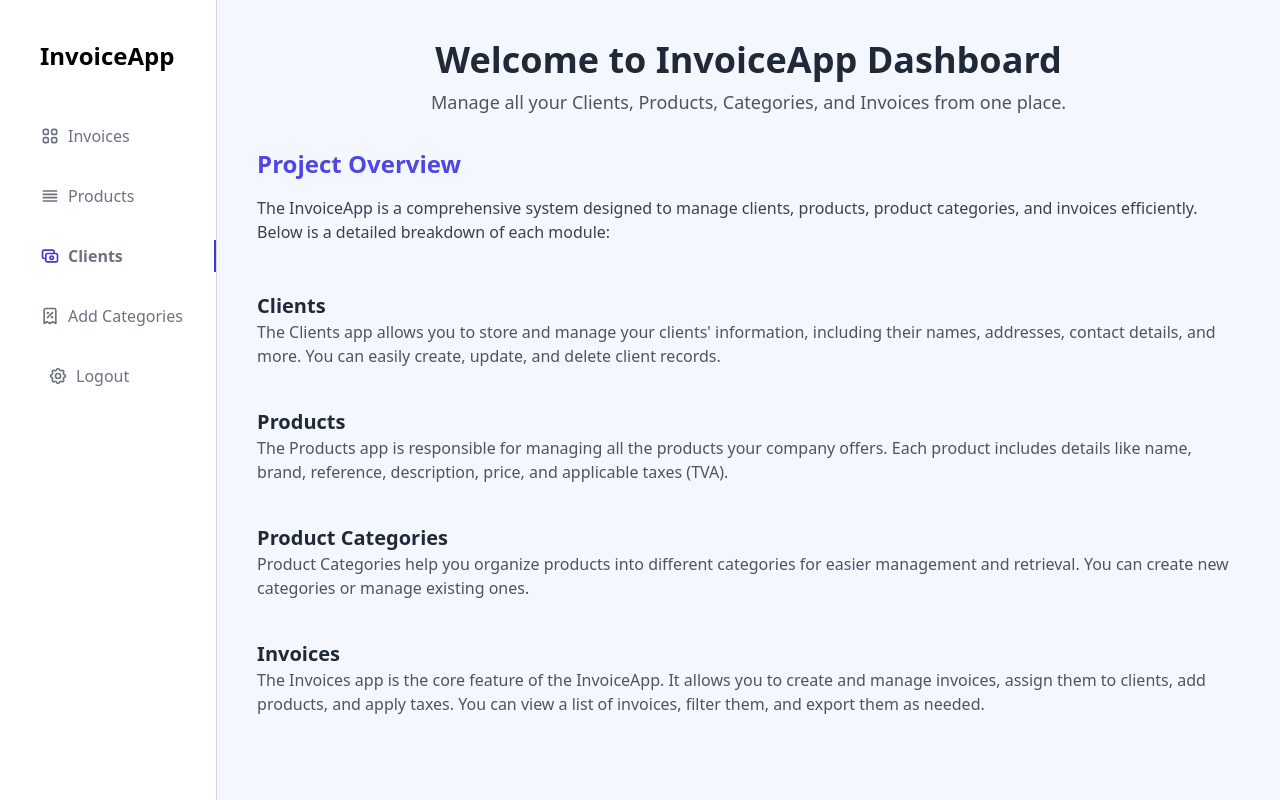
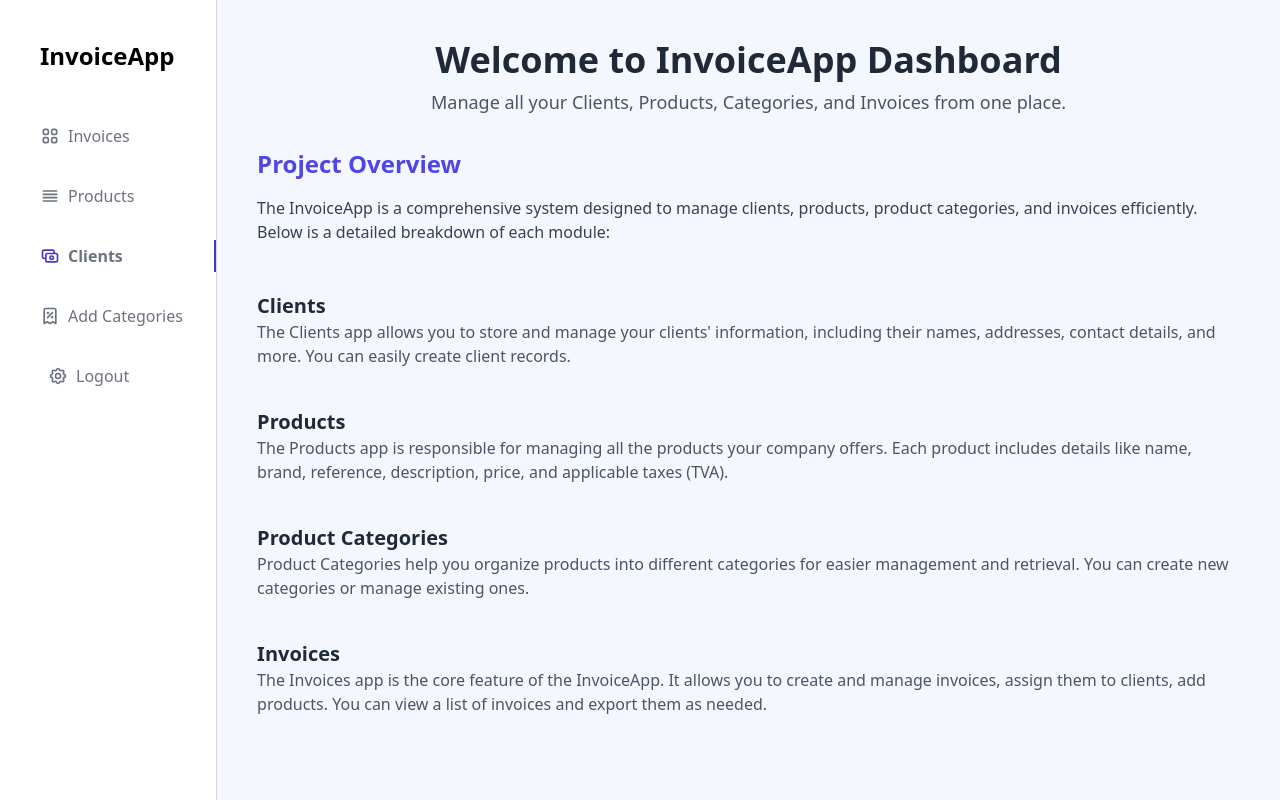
Before and after one commit to zoubinnaba/invoices, a Django app: page /userprofile/dashboard/ in a window 1280 px wide. Run offline with Django 3.2, Linux system fonts and the light colour scheme; the visitor is signed in with stand-in values (Sample User, id 1); some libraries are stand-ins or nearby versions.

Commit message:
Update dashbaord content element

```diff
--- a/theme/templates/dashboard.html
+++ b/theme/templates/dashboard.html
@@ -99,8 +99,7 @@
             <div class="mb-10">
                 <h3 class="mt-4 text-xl font-semibold text-gray-800">Clients</h3>
                 <p class="text-gray-600">The Clients app allows you to store and manage your clients' information,
-                    including their names, addresses, contact details, and more. You can easily create, update, and
-                    delete client records.</p>
+                    including their names, addresses, contact details, and more. You can easily create client records.</p>
             </div>
 
             <!-- Products Section -->
@@ -122,8 +121,8 @@
             <div class="mb-10">
                 <h3 class="mt-5 text-xl font-semibold text-gray-800">Invoices</h3>
                 <p class="text-gray-600">The Invoices app is the core feature of the InvoiceApp. It allows you to create
-                    and manage invoices, assign them to clients, add products, and apply taxes. You can view a list of
-                    invoices, filter them, and export them as needed.</p>
+                    and manage invoices, assign them to clients, add products. You can view a list of
+                    invoices and export them as needed.</p>
             </div>
 
         </section>
```
